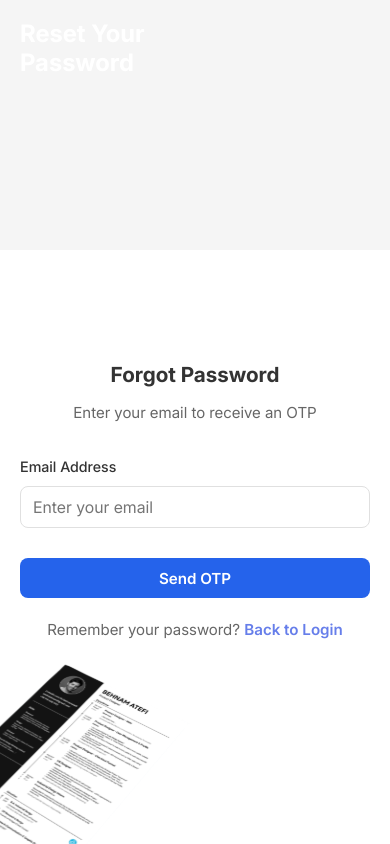
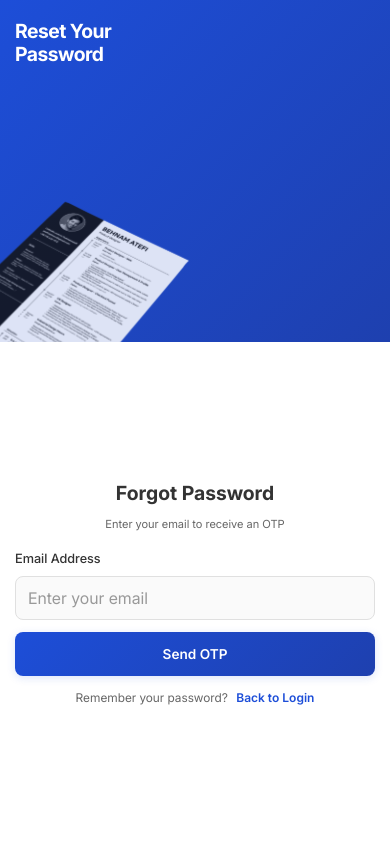
Before and after one commit to Masar-CV/frontend, a React (Vite) app: page /forgot-password in a window 390 px wide. Built offline with nearby package versions, Linux system fonts and the light colour scheme.

Commit message:
style(auth): enhance styling for success and error messages in Forgot Password component

```diff
--- a/src/pages/auth/ForgotPassword.css
+++ b/src/pages/auth/ForgotPassword.css
@@ -1,34 +1,54 @@
 /* Forgot Password Page Styles */
+
+:root {
+  --primary-color: #1d4ed8;
+  --text-dark: #333;
+  --text-light: #666;
+  --border-color: #e0e0e0;
+  --border-radius: 8px;
+  --transition: all 0.3s ease;
+}
+
+* {
+  box-sizing: border-box;
+}
 
 .forgot-password-page {
   display: flex;
-  height: 100vh;
+  min-height: 100vh;
   background-color: #f5f5f5;
+  overflow-x: hidden;
 }
 
 /* Left Side */
 .forgot-password-left {
   flex: 1;
-  background: linear-gradient(#1d4ed8 100%);
+  background: linear-gradient(135deg, var(--primary-color) 0%, #1e40af 100%);
   display: flex;
+  flex-direction: column;
   align-items: flex-start;
   justify-content: flex-start;
-  padding: 40px;
+  padding: clamp(20px, 5vw, 60px);
   color: white;
-  padding-top: 60px;
+  position: relative;
+  overflow: hidden;
+  min-height: auto;
 }
 
 .forgot-password-left-content {
   text-align: left;
   max-width: 400px;
+  z-index: 2;
+  flex-shrink: 0;
 }
 
 .forgot-password-title {
-  font-size: clamp(1.5rem, 4vw, 3rem);
-  font-weight: bold;
+  font-size: clamp(1.25rem, 5vw, 3.5rem);
+  font-weight: 700;
   color: #ffffff;
-  margin-bottom: 2rem;
+  margin-bottom: clamp(1rem, 3vw, 2.5rem);
   line-height: 1.2;
+  letter-spacing: -0.5px;
 }
 
 .forgot-password-image {
@@ -38,7 +58,7 @@
   width: 100%;
   max-width: 500px;
   height: auto;
-  opacity: 1;
+  opacity: 0.9;
   object-fit: contain;
   z-index: 1;
 }
@@ -58,99 +78,136 @@
   display: flex;
   align-items: center;
   justify-content: center;
-  padding: 40px;
+  padding: clamp(20px, 5vw, 60px);
   background-color: white;
+  min-height: auto;
 }
 
 .forgot-password-form-container {
   width: 100%;
-  max-width: 400px;
+  max-width: 450px;
 }
 
 .forgot-password-header {
-  margin-bottom: 30px;
+  margin-bottom: clamp(20px, 4vw, 35px);
   text-align: center;
 }
 
 .forgot-password-heading {
-  font-size: 1.8rem;
+  font-size: clamp(1.5rem, 4vw, 2.2rem);
   font-weight: 700;
-  color: #333;
-  margin-bottom: 10px;
+  color: var(--text-dark);
+  margin-bottom: clamp(8px, 2vw, 15px);
 }
 
 .forgot-password-subheading {
-  font-size: 0.95rem;
-  color: #666;
+  font-size: clamp(0.85rem, 2vw, 1rem);
+  color: var(--text-light);
   margin: 0;
 }
 
+
 /* Form Styles */
 .form-group {
-  margin-bottom: 20px;
+  margin-bottom: clamp(16px, 3vw, 24px);
 }
 
 .form-label {
   display: block;
-  font-size: 0.9rem;
+  font-size: clamp(0.8rem, 2vw, 0.95rem);
   font-weight: 500;
-  color: #333;
-  margin-bottom: 8px;
+  color: var(--text-dark);
+  margin-bottom: clamp(6px, 1.5vw, 10px);
 }
 
 .form-input {
   width: 100%;
-  padding: 12px 16px;
-  border: 1.5px solid #e0e0e0;
-  border-radius: 8px;
-  font-size: 1rem;
+  padding: clamp(10px, 2vw, 14px) clamp(12px, 2.5vw, 18px);
+  border: 1.5px solid var(--border-color);
+  border-radius: var(--border-radius);
+  font-size: clamp(0.95rem, 2vw, 1.05rem);
   font-family: inherit;
-  transition: all 0.3s ease;
+  transition: var(--transition);
   box-sizing: border-box;
+  min-height: 44px;
+  background-color: #fafafa;
 }
 
 .form-input:focus {
   outline: none;
-  border-color: #1d4ed8;
-  box-shadow: 0 0 0 3px rgba(102, 126, 234, 0.1);
+  border-color: var(--primary-color);
+  box-shadow: 0 0 0 3px rgba(29, 78, 216, 0.1);
+  background-color: white;
+}
+
+.form-input::placeholder {
+  color: #999;
 }
 
 .form-input:disabled {
-  background-color: #f5f5f5;
+  background-color: #f0f0f0;
   color: #999;
   cursor: not-allowed;
 }
 
 .form-error {
-  margin-bottom: 20px;
+  margin-bottom: 16px;
+  padding: clamp(10px, 2vw, 14px);
+  color: white;
+  background-color: #dc3545;
+  border-radius: var(--border-radius);
+  font-size: clamp(0.85rem, 2vw, 0.95rem);
+  animation: slideIn 0.3s ease;
 }
 
 .form-success {
-  margin-bottom: 20px;
+  margin-bottom: 16px;
+  padding: clamp(10px, 2vw, 14px);
+  color: white;
+  background-color: #28a745;
+  border-radius: var(--border-radius);
+  font-size: clamp(0.85rem, 2vw, 0.95rem);
+  animation: slideIn 0.3s ease;
+}
+
+@keyframes slideIn {
+  from {
+    opacity: 0;
+    transform: translateY(-10px);
+  }
+  to {
+    opacity: 1;
+    transform: translateY(0);
+  }
 }
 
 /* Button Styles */
 .btn {
   width: 100%;
-  padding: 12px 24px;
+  padding: clamp(11px, 2.5vw, 14px) clamp(16px, 4vw, 28px);
   border: none;
-  border-radius: 8px;
-  font-size: 1rem;
+  border-radius: var(--border-radius);
+  font-size: clamp(0.9rem, 2vw, 1.05rem);
   font-weight: 600;
   cursor: pointer;
-  transition: all 0.3s ease;
+  transition: var(--transition);
   font-family: inherit;
+  min-height: 44px;
+  display: flex;
+  align-items: center;
+  justify-content: center;
 }
 
 .btn-primary {
-  background: linear-gradient( #1d4ed8 100%);
+  background: linear-gradient(135deg, var(--primary-color) 0%, #1e40af 100%);
   color: white;
-  margin-top: 10px;
+  margin-top: clamp(8px, 2vw, 12px);
+  box-shadow: 0 2px 8px rgba(29, 78, 216, 0.15);
 }
 
 .btn-primary:hover:not(:disabled) {
   transform: translateY(-2px);
-  box-shadow: 0 8px 16px rgba(102, 126, 234, 0.3);
+  box-shadow: 0 8px 16px rgba(29, 78, 216, 0.3);
 }
 
 .btn-primary:active:not(:disabled) {
@@ -158,64 +215,111 @@
 }
 
 .btn-primary:disabled {
-  opacity: 0.6;
+  opacity: 0.65;
   cursor: not-allowed;
 }
 
 .btn-secondary {
-  background-color: #e0e0e0;
-  color: #333;
-  margin-top: 10px;
+  background-color: #e8e8e8;
+  color: var(--text-dark);
+  margin-top: clamp(8px, 2vw, 12px);
+  border: 1px solid #d0d0d0;
 }
 
 .btn-secondary:hover:not(:disabled) {
-  background-color: #d0d0d0;
+  background-color: #d8d8d8;
+  border-color: #bababa;
 }
 
 .btn-secondary:disabled {
-  opacity: 0.6;
+  opacity: 0.65;
   cursor: not-allowed;
+}
+
+small {
+  display: block;
+  color: var(--text-light);
+  margin-top: clamp(5px, 1vw, 8px);
+  font-size: clamp(0.75rem, 1.5vw, 0.85rem);
 }
 
 /* Form Footer */
 .form-footer {
   text-align: center;
-  margin-top: 20px;
-  font-size: 0.95rem;
-  color: #666;
+  margin-top: clamp(16px, 3vw, 24px);
+  font-size: clamp(0.8rem, 2vw, 0.95rem);
+  color: var(--text-light);
 }
 
 .form-link {
-  color: #667eea;
+  color: var(--primary-color);
   text-decoration: none;
   font-weight: 600;
   transition: color 0.3s ease;
+  margin-left: 5px;
 }
 
 .form-link:hover {
-  color: #764ba2;
+  color: #1e40af;
   text-decoration: underline;
 }
 
+.form-link:active {
+  color: #172a6d;
+}
+
 /* Responsive Design */
+
+/* Tablet and smaller desktops */
+@media (max-width: 1024px) {
+  .forgot-password-page {
+    flex-direction: column;
+  }
+
+  .forgot-password-left {
+    min-height: 300px;
+    padding-bottom: clamp(20px, 5vw, 40px);
+  }
+
+  .forgot-password-image {
+    max-width: 400px;
+  }
+
+  .forgot-password-right {
+    min-height: auto;
+    padding-top: clamp(20px, 5vw, 40px);
+  }
+}
+
+/* Tablet */
 @media (max-width: 768px) {
   .forgot-password-page {
     flex-direction: column;
-    height: auto;
+    min-height: auto;
   }
 
   .forgot-password-left {
-    padding: 30px 20px;
-    min-height: 250px;
+    min-height: 280px;
+    padding: clamp(20px, 4vw, 30px);
+    padding-top: clamp(30px, 5vw, 40px);
+  }
+
+  .forgot-password-left-content {
+    max-width: 100%;
   }
 
   .forgot-password-title {
-    font-size: 1.8rem;
+    font-size: clamp(1.3rem, 4vw, 2rem);
+  }
+
+  .forgot-password-image {
+    max-width: 350px;
+    bottom: -20px;
   }
 
   .forgot-password-right {
-    padding: 30px 20px;
-    min-height: 500px;
+    padding: clamp(20px, 4vw, 30px);
+    min-height: auto;
   }
 
   .forgot-password-form-container {
@@ -223,42 +327,187 @@
   }
 
   .forgot-password-heading {
-    font-size: 1.5rem;
+    font-size: clamp(1.3rem, 3vw, 1.8rem);
+  }
+
+  .forgot-password-subheading {
+    font-size: clamp(0.8rem, 2vw, 0.95rem);
   }
 }
 
+/* Small tablets and phones */
+@media (max-width: 640px) {
+  .forgot-password-page {
+    flex-direction: column;
+    min-height: auto;
+  }
+
+  .forgot-password-left {
+    min-height: 250px;
+    padding: clamp(15px, 4vw, 25px);
+    padding-top: clamp(20px, 5vw, 30px);
+  }
+
+  .forgot-password-title {
+    font-size: clamp(1.1rem, 4vw, 1.8rem);
+    margin-bottom: clamp(1rem, 3vw, 1.5rem);
+  }
+
+  .forgot-password-image {
+    max-width: 280px;
+    bottom: -30px;
+  }
+
+  .forgot-password-right {
+    padding: clamp(15px, 4vw, 25px);
+  }
+
+  .forgot-password-form-container {
+    width: 100%;
+  }
+
+  .forgot-password-heading {
+    font-size: clamp(1.2rem, 3vw, 1.6rem);
+    margin-bottom: clamp(8px, 2vw, 12px);
+  }
+
+  .forgot-password-subheading {
+    font-size: clamp(0.75rem, 2vw, 0.9rem);
+  }
+
+  .form-group {
+    margin-bottom: clamp(14px, 3vw, 18px);
+  }
+
+  .form-input {
+    font-size: 16px; /* Prevents zoom on iOS */
+  }
+
+  .btn {
+    padding: clamp(11px, 2.5vw, 13px) clamp(12px, 3vw, 16px);
+  }
+}
+
+/* Mobile phones */
 @media (max-width: 480px) {
   .forgot-password-page {
     flex-direction: column;
+    min-height: 100vh;
   }
 
   .forgot-password-left {
-    padding: 20px;
+    min-height: 200px;
+    padding: 15px;
+    padding-top: 20px;
+  }
+
+  .forgot-password-left-content {
+    max-width: 100%;
   }
 
   .forgot-password-title {
-    font-size: 1.5rem;
+    font-size: clamp(1rem, 5vw, 1.6rem);
+    margin-bottom: 1rem;
   }
 
   .forgot-password-image {
     max-width: 200px;
+    bottom: -40px;
+    opacity: 0.85;
   }
 
   .forgot-password-right {
-    padding: 20px;
+    padding: 15px;
+    min-height: auto;
+  }
+
+  .forgot-password-form-container {
+    width: 100%;
+  }
+
+  .forgot-password-header {
+    margin-bottom: clamp(16px, 3vw, 20px);
   }
 
   .forgot-password-heading {
-    font-size: 1.3rem;
+    font-size: clamp(1.1rem, 5vw, 1.5rem);
+    margin-bottom: 6px;
+  }
+
+  .forgot-password-subheading {
+    font-size: clamp(0.7rem, 2vw, 0.85rem);
+  }
+
+  .form-group {
+    margin-bottom: 12px;
+  }
+
+  .form-label {
+    font-size: 0.8rem;
+    margin-bottom: 6px;
   }
 
   .form-input {
-    padding: 10px 12px;
-    font-size: 16px; /* Prevents zoom on iOS */
+    padding: 11px 12px;
+    font-size: 16px;
+    min-height: 44px;
   }
 
   .btn {
-    padding: 10px 16px;
-    font-size: 0.95rem;
+    padding: 11px 12px;
+    font-size: clamp(0.85rem, 2vw, 0.95rem);
+    min-height: 44px;
+  }
+
+  .form-error,
+  .form-success {
+    padding: 10px;
+    font-size: 0.8rem;
+    margin-bottom: 12px;
+  }
+
+  .form-footer {
+    font-size: 0.75rem;
+    margin-top: 12px;
+  }
+
+  small {
+    font-size: 0.7rem;
+    margin-top: 4px;
   }
 }
+
+/* Very small phones */
+@media (max-width: 360px) {
+  .forgot-password-page {
+    min-height: 100vh;
+  }
+
+  .forgot-password-left {
+    min-height: 180px;
+    padding: 12px;
+  }
+
+  .forgot-password-title {
+    font-size: 1rem;
+    margin-bottom: 0.8rem;
+  }
+
+  .forgot-password-image {
+    max-width: 150px;
+    bottom: -50px;
+  }
+
+  .forgot-password-right {
+    padding: 12px;
+  }
+
+  .forgot-password-heading {
+    font-size: 1.05rem;
+  }
+
+  .form-input,
+  .btn {
+    font-size: 16px;
+  }
+}
--- a/src/pages/auth/ForgotPassword.jsx
+++ b/src/pages/auth/ForgotPassword.jsx
@@ -153,14 +153,14 @@ const ForgotPassword = () => {
 
           {/* Success Message */}
           {successMessage && (
-            <div className="form-success" style={{ color: '#28a745', marginBottom: '16px', padding: '10px', backgroundColor: '#d4edda', borderRadius: '4px' }}>
+            <div className="form-success">
               {successMessage}
             </div>
           )}
 
           {/* Error Message */}
           {error && (
-            <div className="form-error" style={{ color: '#dc3545', marginBottom: '16px', padding: '10px', backgroundColor: '#f8d7da', borderRadius: '4px' }}>
+            <div className="form-error">
               {error}
             </div>
           )}
@@ -236,7 +236,6 @@ const ForgotPassword = () => {
                   setSuccessMessage('');
                 }}
                 disabled={loading}
-                style={{ marginTop: '10px' }}
               >
                 Back to Email
               </button>
```
